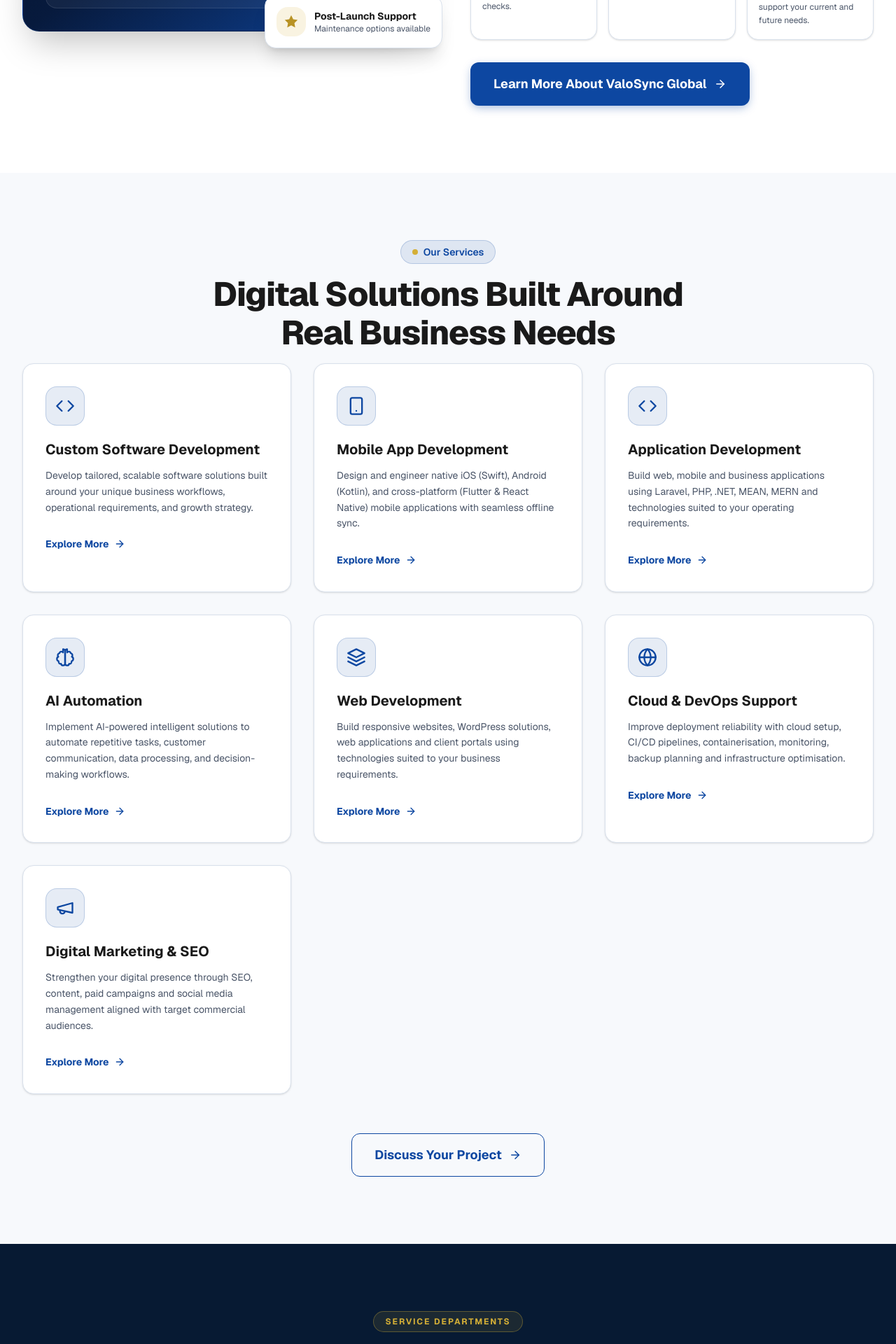
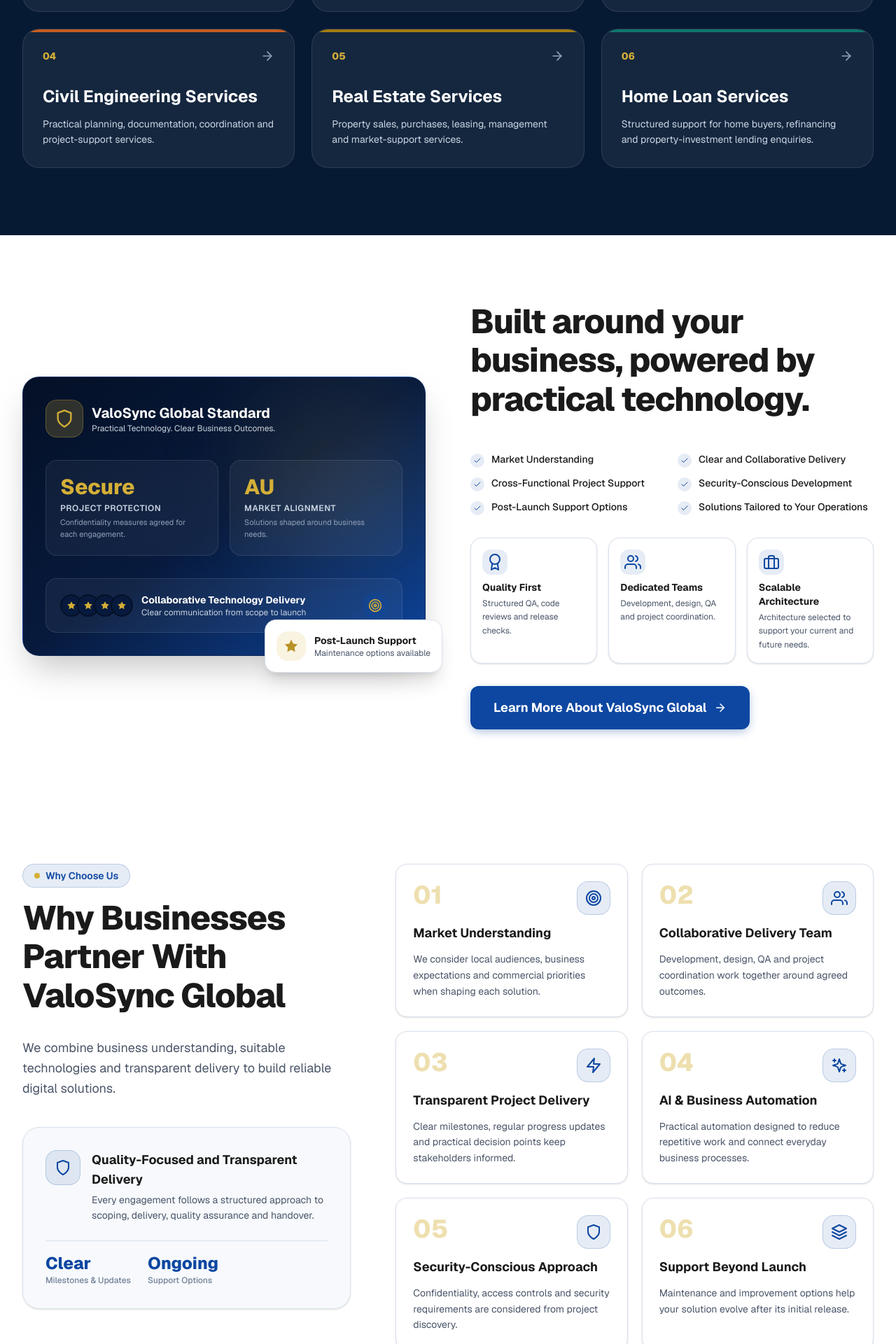
Before and after one commit to mayank-207/ValoSync-Global, a Next.js app: page / in a window 1280 px wide. Shown: the part 1460-3380 px from the top of the page at 70% size. Built offline with nearby package versions, Linux system fonts and the light colour scheme.

Commit message:
Rebalance homepage department hierarchy

```diff
--- a/app/page.tsx
+++ b/app/page.tsx
@@ -17,13 +17,13 @@ export default function Home() {
       <Header />
       <main id="main">
         <HeroSection />
+        <ServiceDepartmentsSection />
         <AboutSection />
-        <ServicesSection />
-        <ServiceDepartmentsSection />
         <WhyChooseUsSection />
         <ProcessSection />
+        <IndustriesSection />
         <PortfolioSection />
-        <IndustriesSection />
+        <ServicesSection />
         <FAQSection />
         <CTASection />
       </main>
```
